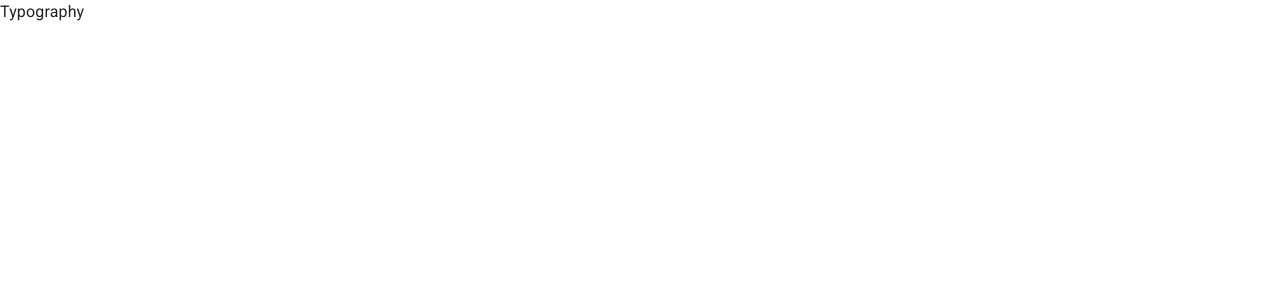
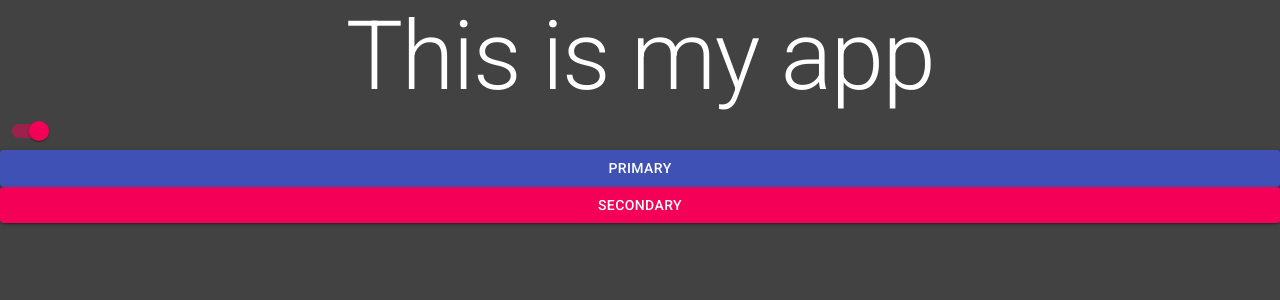
Before and after one commit to tmot24/mui, a React (Create React App) app: page / in a window 1280 px wide. Shown: the top 300 px of the page. Built offline with nearby package versions, Linux system fonts and the light colour scheme.

Commit message:
#8: Dark theme switch

```diff
--- /dev/null
+++ b/src/08DarkTheme/App.js
@@ -0,0 +1,40 @@
+import {Button, Grid, Paper, Switch, Typography} from "@material-ui/core";
+import {MuiThemeProvider, createMuiTheme} from "@material-ui/core";
+import {useState} from "react";
+
+
+
+export const App = () => {
+    const [darkMode, setDarkMode] = useState(true);
+
+    const darkTheme = createMuiTheme({
+        palette: {
+            type: "dark",
+        }
+    })
+
+    const lightTheme = createMuiTheme({})
+
+    return (
+        <MuiThemeProvider theme={darkMode ? darkTheme : lightTheme}>
+            <Paper style={{height: "100vh"}} square>
+                <Grid container direction={"column"}>
+                    <Typography variant={"h1"} align={"center"}>
+                        This is my app
+                    </Typography>
+                    <Switch
+                        checked={darkMode}
+                        onChange={() => setDarkMode(!darkMode)}
+                    />
+                    <Button variant={"contained"} color={"primary"}>
+                        Primary
+                    </Button>
+                    <Button variant={"contained"} color={"secondary"}>
+                        Secondary
+                    </Button>
+                </Grid>
+            </Paper>
+        </MuiThemeProvider>
+
+    );
+};
--- a/src/index.js
+++ b/src/index.js
@@ -1,7 +1,7 @@
 import React from 'react';
 import ReactDOM from 'react-dom';
 import './index.css';
-import {App} from './07Paper/Paper';
+import {App} from './08DarkTheme/App';
 
 ReactDOM.render(
   <React.StrictMode>
```
